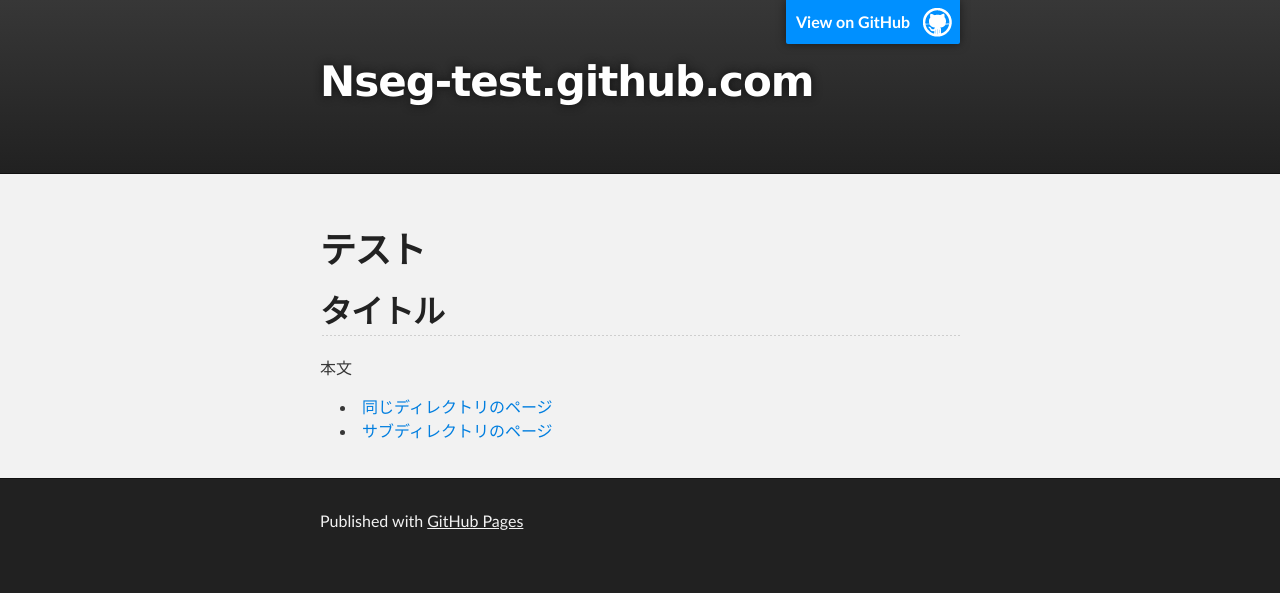
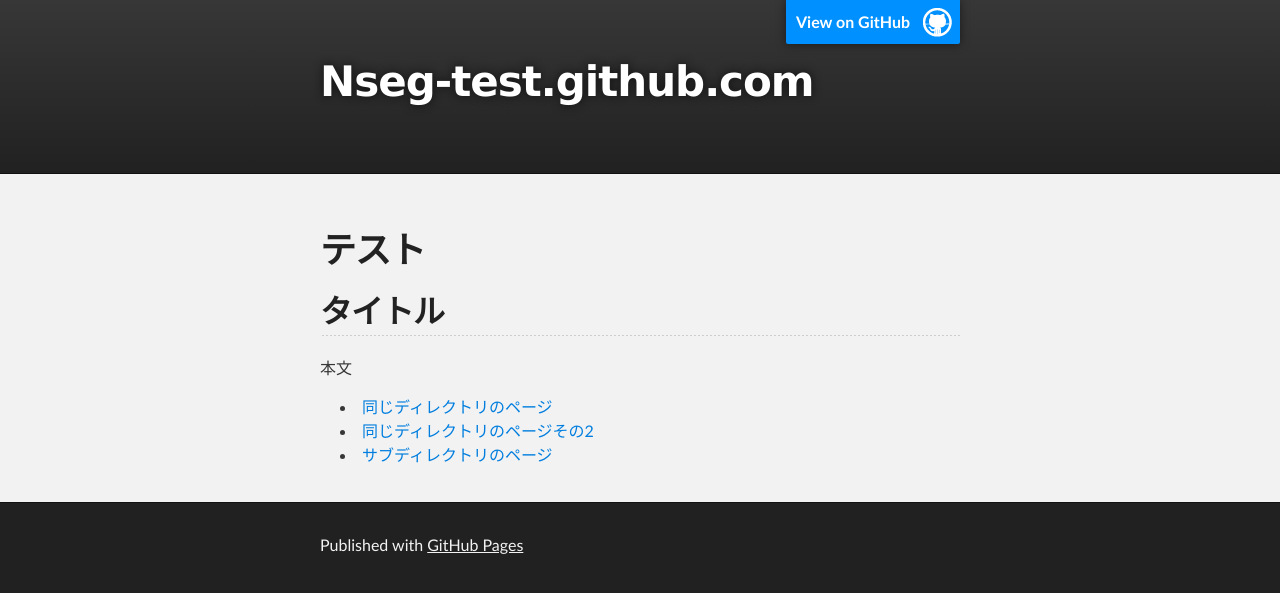
Before and after one commit to usualoma/nseg-test.github.com, a Jekyll site: the page built from index.md, in a window 1280 px wide. Shown: the top 593 px of the page. Built offline with Jekyll 4.4.1, drawn with Linux system fonts in a browser that asks for light colours.

Commit message:
ページを追加

```diff
--- a/index.md
+++ b/index.md
@@ -12,4 +12,5 @@ title: Blogging Like a Hacker
 本文
 
 * [同じディレクトリのページ](hoge.html)
+* [同じディレクトリのページその2](test.html)
 * [サブディレクトリのページ](/subdir/hoge.html)
```
Also changed, not shown: test.md (added, +1 -0 lines).
